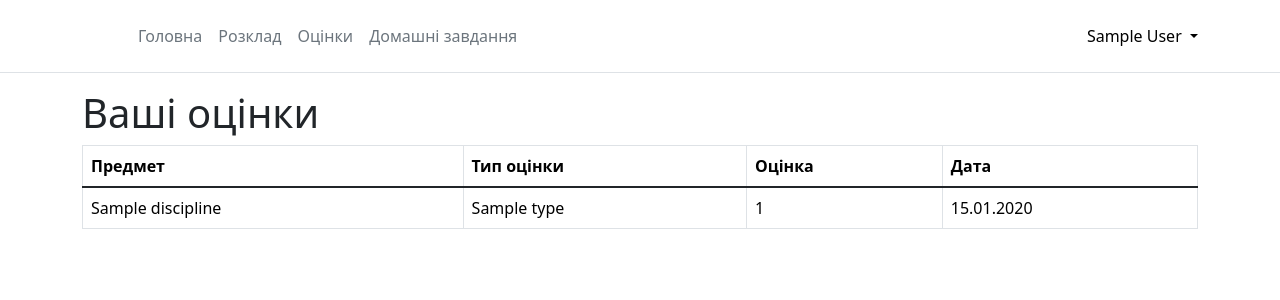
After one commit to andriivanchenko/School-Management-System-Web, a Django app: page /marks/ in a window 1280 px wide. The commit adds this page. Shown: the top 300 px of the page. Run offline with Django 5.2, Linux system fonts and the light colour scheme; a user stored in the database is signed in; tables that the repository leaves empty hold one stand-in row (values such as "Sample post").

Commit message:
Added marks page;

```diff
--- a/SchoolManager/urls.py
+++ b/SchoolManager/urls.py
@@ -30,5 +30,6 @@ urlpatterns = [
     path("", include("django.contrib.auth.urls")),
     path("timetable/", include("timetable.urls")),
     path('homeworks/', include('homeworks.urls')),
+    path('marks/', include('marks.urls')),
     path('tinymce/', include('tinymce.urls')),
 ]
--- a/marks/models.py
+++ b/marks/models.py
@@ -1,8 +1,5 @@
-from django.contrib.auth import get_user_model
 from django.db import models
-from groups.models import UserGroup
 
-# Create your models here.
 
 class Marks(models.Model):
     mark_id = models.AutoField(primary_key=True, verbose_name='mark_id')
@@ -12,14 +9,14 @@ class Marks(models.Model):
         on_delete=models.CASCADE,
         verbose_name='mark_teacher_id',
         db_column='mark_teacher_id',
-        related_name='student_marks'  # унікальне ім'я для зворотнього зв'язку https://docs.djangoproject.com/en/5.1/ref/models/fields/#django.db.models.ForeignKey.related_name
+        related_name='student_marks'
     )
     mark_student_id = models.ForeignKey(
         'users.CustomUser',
         on_delete=models.CASCADE,
         verbose_name='mark_student_id',
         db_column='mark_student_id',
-        related_name='teacher_marks'  # унікальне ім'я для зворотнього зв'язку https://docs.djangoproject.com/en/5.1/ref/models/fields/#django.db.models.ForeignKey.related_name
+        related_name='teacher_marks'
     )
     mark_discipline_type_ref = models.ForeignKey(
         'timetable.DisciplineType',
@@ -27,7 +24,8 @@ class Marks(models.Model):
         verbose_name='mark_discipline',
         db_column='mark_discipline_type_ref'
     )
-    mark_type = models.ForeignKey('MarkTypes', on_delete=models.CASCADE, verbose_name='mark_type', db_column='mark_type')
+    mark_type = models.ForeignKey('MarkTypes', on_delete=models.CASCADE, verbose_name='mark_type',
+                                  db_column='mark_type')
     homework_id_ref = models.ForeignKey(
         'homeworks.Homeworks',
         on_delete=models.CASCADE,
@@ -44,7 +42,8 @@ class Marks(models.Model):
         ordering = ['mark_id']
 
     def __str__(self):
-        return self.mark_value
+        return str(self.mark_value)
+
 
 class MarkTypes(models.Model):
     mark_type_id = models.AutoField(primary_key=True, verbose_name='mark_type_id')
--- /dev/null
+++ b/marks/urls.py
@@ -0,0 +1,7 @@
+from django.urls import path
+
+from marks.views import MarksView
+
+urlpatterns = [
+    path('', MarksView.as_view(), name='marks'),
+]
--- a/marks/views.py
+++ b/marks/views.py
@@ -1,3 +1,19 @@
-from django.shortcuts import render
+from django.contrib.auth import get_user_model
+from django.shortcuts import render, redirect
+from django.urls import reverse
+from django.views import View
 
-# Create your views here.
+from .models import Marks
+
+User = get_user_model()
+
+
+class MarksView(View):
+    model = Marks
+
+    def get(self, request, *args, **kwargs):
+        if not request.user.is_authenticated:
+            return redirect(reverse("login"))
+
+        marks = self.model.objects.filter(mark_student_id=request.user.user_id)
+        return render(request, 'marks/marks.html', {'marks': marks})
--- a/templates/header/header.html
+++ b/templates/header/header.html
@@ -9,7 +9,7 @@
             {% if user.is_authenticated %}
             <li><a href="{% url 'home' %}" class="nav-link px-2 link-secondary">Головна</a></li>
             <li><a href="{% url 'timetable' %}" class="nav-link px-2 link-secondary">Розклад</a></li>
-            <li><a href="#" class="nav-link px-2 link-secondary">Оцінки</a></li>
+            <li><a href="{% url 'marks' %}" class="nav-link px-2 link-secondary">Оцінки</a></li>
             <li><a href="{% url 'homeworks' %}" class="nav-link px-2 link-secondary">Домашні завдання</a></li>
             {% endif %}
         </ul>
--- /dev/null
+++ b/templates/marks/marks.html
@@ -0,0 +1,32 @@
+{% extends "base.html" %}
+{% block title %} Оцінки {% endblock %}
+
+{% block content %}
+<div class="container">
+    <div class="row">
+        <div class="col-md-12">
+            <h1>Ваші оцінки</h1>
+            <table class="table table-bordered">
+                <thead>
+                <tr>
+                    <th>Предмет</th>
+                    <th>Тип оцінки</th>
+                    <th>Оцінка</th>
+                    <th>Дата</th>
+                </tr>
+                </thead>
+                <tbody class="table-group-divider">
+                {% for mark in marks %}
+                <tr>
+                    <td>{{ mark.mark_discipline_type_ref }}</td>
+                    <td>{{ mark.mark_type }}</td>
+                    <td>{{ mark.mark_value}}</td>
+                    <td>{{ mark.mark_created_at | date:"d.m.Y" }}</td>
+                </tr>
+                {% endfor %}
+                </tbody>
+            </table>
+        </div>
+    </div>
+</div>
+{% endblock %}
```
